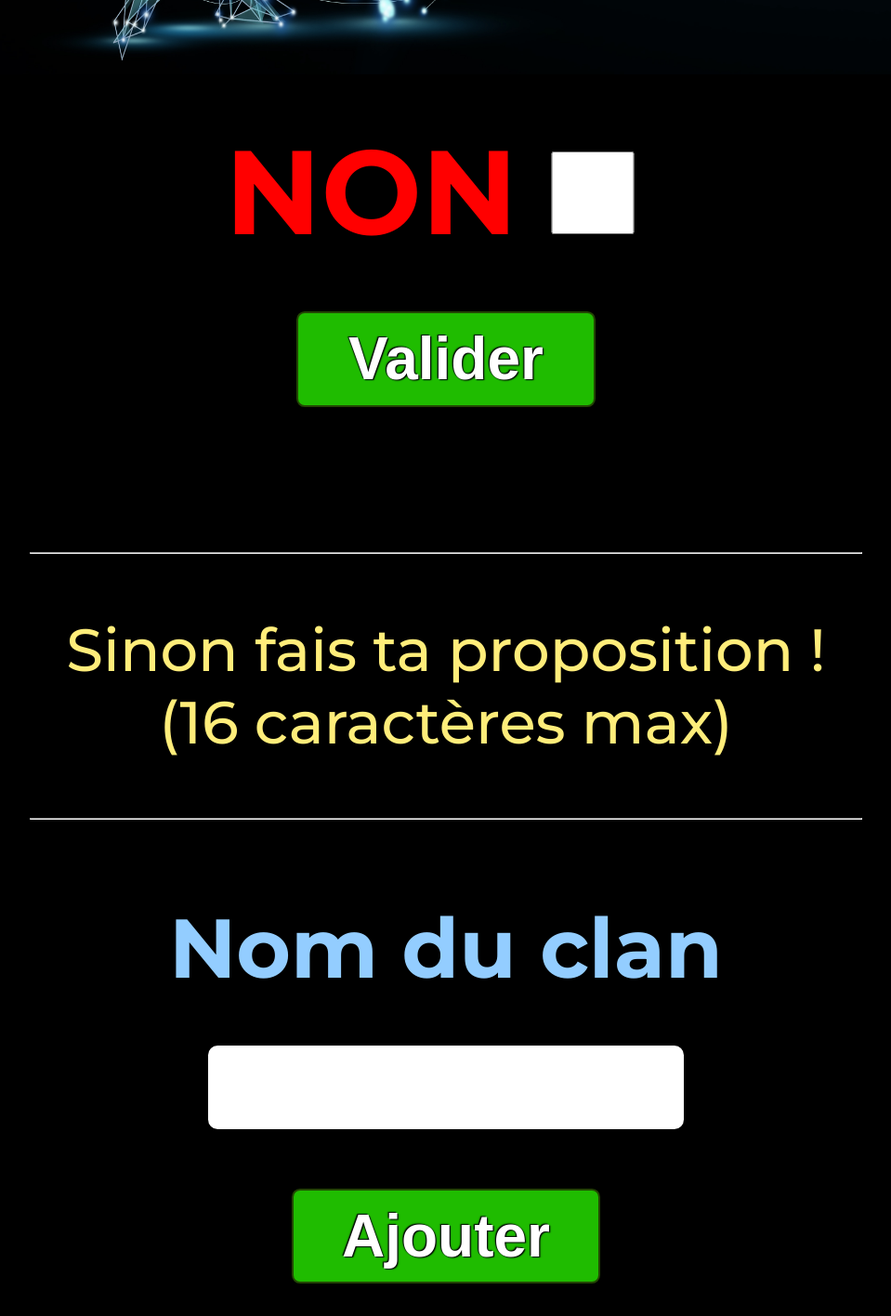
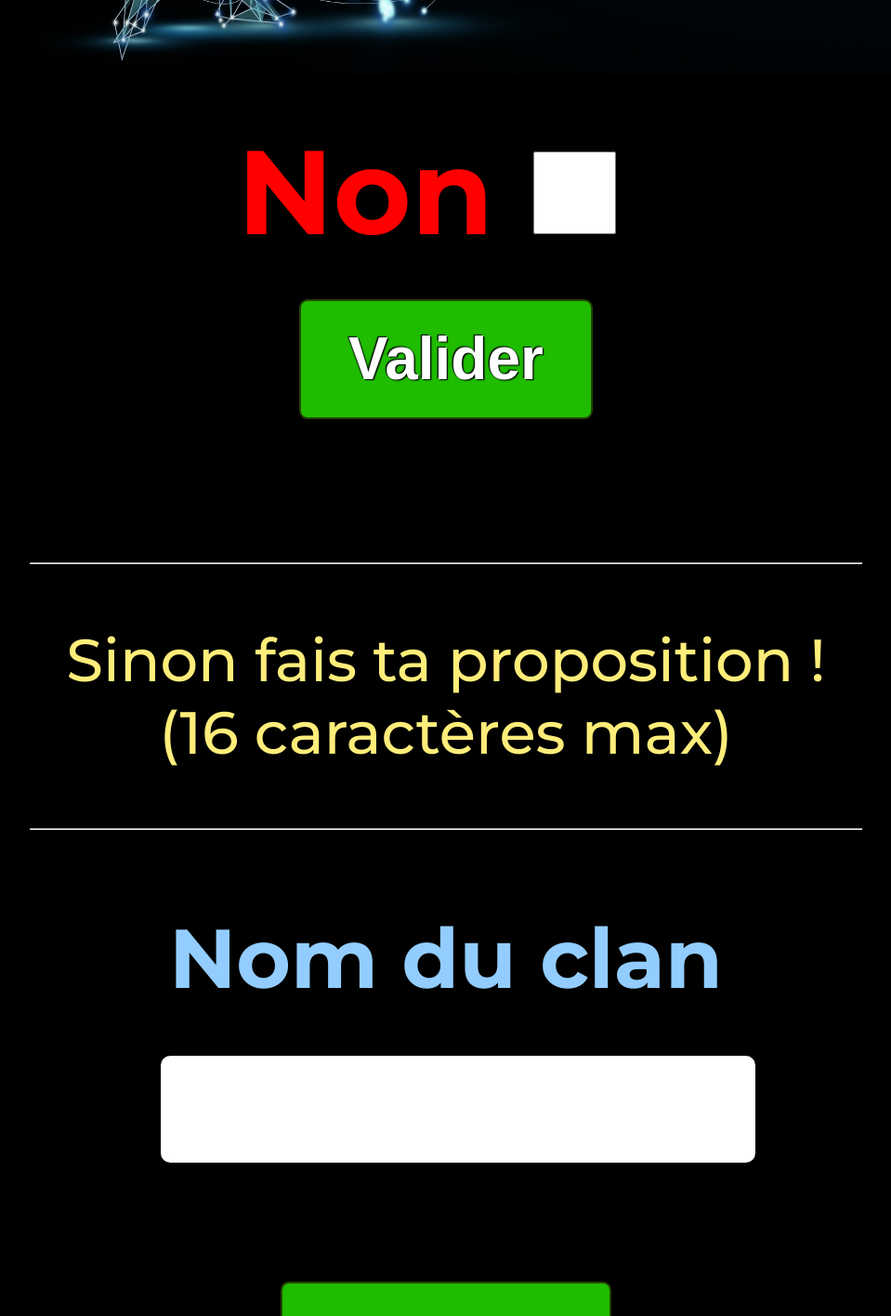
Before and after one commit to lutinmaviou/gc-clans-name-vote, a Next.js app: page / in a window 1280 px wide. Shown: the part 720-2136 px from the top of the page at 93% size, without its empty margins (160-1119 px from the left). Built offline with nearby package versions, Linux system fonts and the light colour scheme; no server answers; the database is empty; a web font is replaced by a local one.

Commit message:
style: change button padding

```diff
--- a/src/components/HomePage.css
+++ b/src/components/HomePage.css
@@ -44,12 +44,12 @@
 .question .checkbox-container {
   color: red;
   font-size: 10vw;
-  width: 60%;
+  width: 70%;
   margin: 12vw auto;
 }
 
 .question .checkbox-container #no {
-  width: 12vw;
+  width: 13vw;
   height: 7vw;
 }
 
@@ -58,8 +58,7 @@
 }
 
 .question button {
-  width: 60%;
-  height: 8vw;
+  padding: 2vw 4vw;
   font-size: 5vw;
   margin-top: 2vw;
 }
@@ -92,17 +91,16 @@
   border-radius: 0.8vw;
   border: none;
   margin-top: 4vw;
-  width: 40vw;
-  height: 7vw;
-  font-size: 4vw;
+  width: 50vw;
+  height: 9vw;
+  font-size: 6vw;
   font-weight: bold;
   cursor: text;
   padding: 0 1vw;
 }
 
 .suggestion-container button {
-  width: 26vw;
-  height: 8vw;
-  margin-top: 5vw;
+  padding: 2vw 5vw;
+  margin-top: 10vw;
   font-size: 5vw;
 }
--- a/src/components/HomePage.tsx
+++ b/src/components/HomePage.tsx
@@ -43,7 +43,7 @@ const HomePage: NextComponentType = () => {
             <p>Est-ce qu'on change le nom du clan ?</p>
             <div className="checkbox-container">
               <div className="checkbox">
-                <label htmlFor="no">NON</label>
+                <label htmlFor="no">Non</label>
                 <input type="checkbox" name="no" id="no" onChange={handleCheckbox} />
               </div>
               <button onClick={handleSubmit}>Valider</button>
--- a/styles/globals.css
+++ b/styles/globals.css
@@ -20,6 +20,15 @@ body {
   height: 100vh;
   overflow-x: hidden;
   background-color: black;
+}
+
+button {
+  font-weight: bold;
+  background-color: rgb(31, 188, 0);
+  text-shadow: 0.1vw 0.1vw 0.1vw black, -0.1vw -0.1vw 0.1vw black;
+  color: white;
+  border: 0.2vw solid rgb(35, 70, 4);
+  border-radius: 0.7vw;
 }
 
 button:hover {
@@ -45,15 +54,6 @@ button:hover {
 
 .items-center {
   align-items: center;
-}
-
-button {
-  font-weight: bold;
-  background-color: rgb(31, 188, 0);
-  text-shadow: 0.1vw 0.1vw 0.1vw black, -0.1vw -0.1vw 0.1vw black;
-  color: white;
-  border: 0.2vw solid rgb(35, 70, 4);
-  border-radius: 0.7vw;
 }
 
 /*********** FONTS ***********/
```
